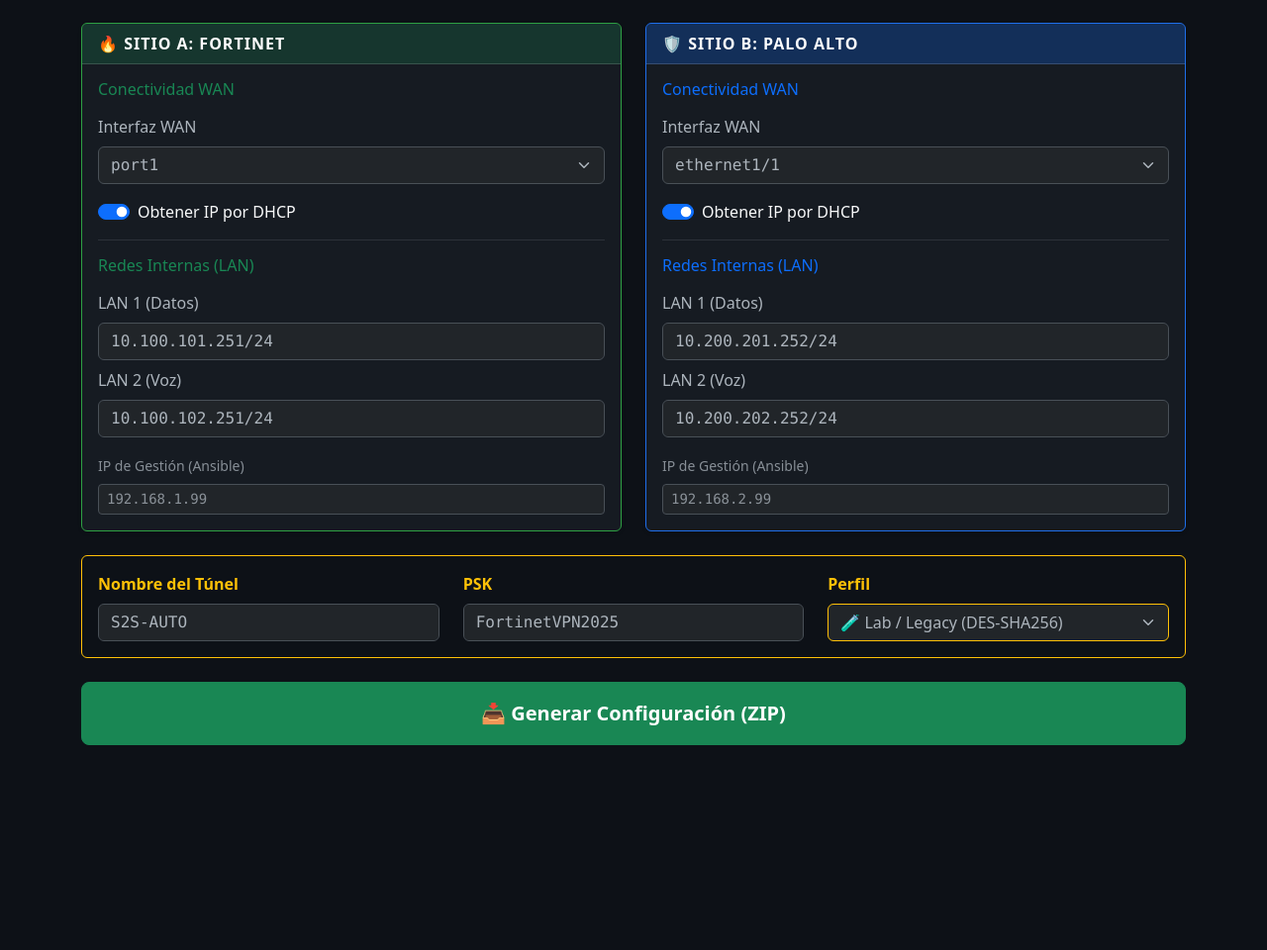
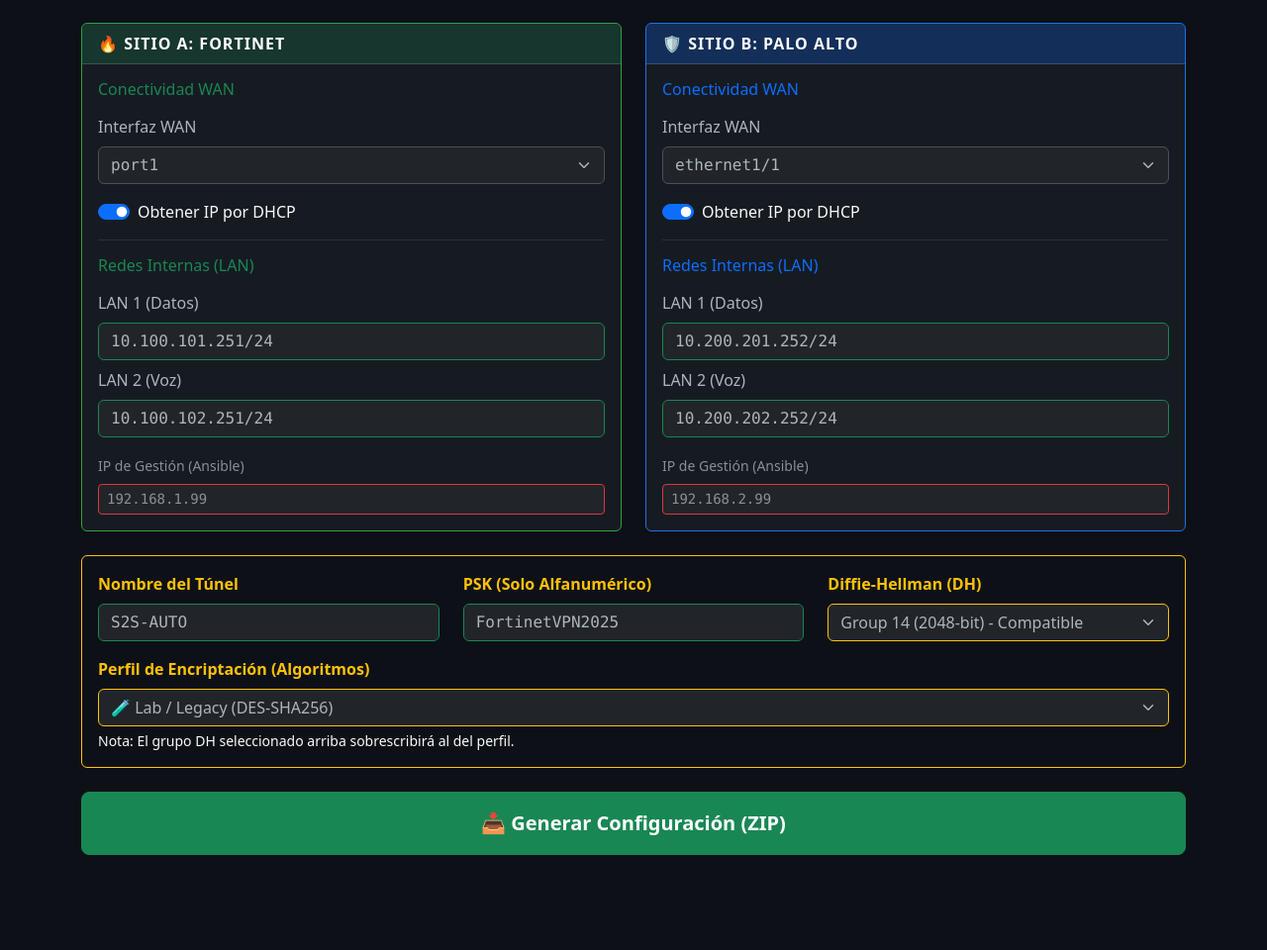
Before and after one commit to sr-emm/ESR-CHALLENGEML-FASE2, a Flask app: page / in a window 1280 px wide. Shown: the part 169-1129 px from the top of the page at 99% size. Before the commit the page ends 922 px from the top, so only its background shows below. Run offline with Flask 3, Linux system fonts and the light colour scheme.

Commit message:
Agregado selector de DH y bloqueo de caracteres problematicos en la password.

```diff
--- a/vpn_generator/app.py
+++ b/vpn_generator/app.py
@@ -4,12 +4,12 @@ from flask import Flask, render_template, request, send_file
 
 app = Flask(__name__)
 
+# Los perfiles ahora solo definen los algoritmos de encriptación
 VPN_PROFILES = {
     "lab_legacy": {
         "name": "🧪 Lab / Legacy (DES-SHA256)",
         "phase1_prop": "des-sha256",
         "phase2_prop": "des-sha256",
-        "dh_group": "14",
         "palo_enc": "des-cbc",
         "palo_auth": "sha256"
     },
@@ -17,8 +17,14 @@ VPN_PROFILES = {
         "name": "🏭 Producción (AES128-SHA256)",
         "phase1_prop": "aes128-sha256",
         "phase2_prop": "aes128-sha256",
-        "dh_group": "14",
         "palo_enc": "aes-128-cbc",
+        "palo_auth": "sha256"
+    },
+    "high_security": {
+        "name": "🛡️ Alta Seguridad (AES256-SHA256)",
+        "phase1_prop": "aes256-sha256",
+        "phase2_prop": "aes256-sha256",
+        "palo_enc": "aes-256-cbc",
         "palo_auth": "sha256"
     }
 }
@@ -28,46 +34,39 @@ def index():
     if request.method == 'POST':
         data = request.form.to_dict()
 
-        # Inyectar perfil de seguridad
+        # 1. Aplicar Perfil de Encriptación
         data.update(VPN_PROFILES[data.get('vpn_profile', 'lab_legacy')])
 
-        # Normalizar booleanos para Jinja2
-        # Si el checkbox no viene en el form, es False (Static IP)
+        # 2. Aplicar Selección Manual de Diffie-Hellman
+        # Esto sobrescribe o establece el dh_group final
+        data['dh_group'] = data.get('dh_group_select', '14')
+
+        # 3. Normalizar booleanos
         data['fg_is_dhcp'] = 'fg_is_dhcp' in data
         data['pa_is_dhcp'] = 'pa_is_dhcp' in data
 
-        # Lógica de Peer IP (Quién es el vecino)
-        # Si es Estático, usamos la IP que el usuario escribió.
-        # Si es DHCP, usamos un default o intentamos adivinar (para lab se usa hardcode si es dhcp)
-
+        # 4. Lógica de Peer IP
         if not data['fg_is_dhcp']:
-            # Si FG es estático, la Peer IP para Palo Alto es la IP del FG (quitando la máscara)
             data['pa_peer_ip'] = data['fg_wan_ip'].split('/')[0]
         else:
-            # Si FG es DHCP (Lab), asumimos la IP del lab .114
             data['pa_peer_ip'] = "10.100.100.114"
 
         if not data['pa_is_dhcp']:
-            # Si PA es estático, la Remote GW para FG es la IP del PA
             data['fg_remote_gw'] = data['pa_wan_ip'].split('/')[0]
         else:
-            # Si PA es DHCP (Lab), asumimos la IP del lab .115
             data['fg_remote_gw'] = "10.100.100.115"
 
-        # Generar ZIP
+        # 5. Generar ZIP
         memory_file = io.BytesIO()
         with zipfile.ZipFile(memory_file, 'w', zipfile.ZIP_DEFLATED) as zf:
-            # Renderizar plantillas
             for template in ['inventory.j2', 'all_vars.j2', 'site.j2']:
                 content = render_template(f'ansible_templates/{template}', **data)
-                # Mapear nombre de archivo destino
                 dest_name = template.replace('.j2', '.yml')
                 if template == 'inventory.j2': dest_name = 'inventory/hosts.yml'
                 if template == 'all_vars.j2': dest_name = 'group_vars/all.yml'
 
                 zf.writestr(dest_name, content)
 
-            # Agregar config base
             zf.writestr('ansible.cfg', "[defaults]\ninventory=./inventory/hosts.yml\nhost_key_checking=False\n")
 
         memory_file.seek(0)
--- a/vpn_generator/templates/index.html
+++ b/vpn_generator/templates/index.html
@@ -15,6 +15,9 @@
             background-color: #0d1117; color: #fff; border-color: #58a6ff; box-shadow: 0 0 0 0.25rem rgba(88, 166, 255, 0.25);
         }
         .hidden-field { display: none; }
+        /* Feedback visual para validación */
+        input:invalid { border-color: #dc3545; }
+        input:valid { border-color: #198754; }
     </style>
 </head>
 <body>
@@ -123,22 +126,45 @@
 
         <div class="card mt-4 border-warning bg-transparent">
             <div class="card-body">
-                <div class="row align-items-center">
-                    <div class="col-md-4">
+                <div class="row">
+                    <div class="col-md-4 mb-3">
                         <label class="form-label text-warning fw-bold">Nombre del Túnel</label>
                         <input type="text" class="form-control font-monospace" name="vpn_name" value="S2S-AUTO" required>
                     </div>
-                    <div class="col-md-4">
-                        <label class="form-label text-warning fw-bold">PSK</label>
-                        <input type="text" class="form-control font-monospace" name="vpn_psk" value="FortinetVPN2025" required>
+
+                    <div class="col-md-4 mb-3">
+                        <label class="form-label text-warning fw-bold">PSK (Solo Alfanumérico)</label>
+                        <input type="text" class="form-control font-monospace" name="vpn_psk"
+                               value="FortinetVPN2025"
+                               required
+                               pattern="[a-zA-Z0-9]+"
+                               title="Solo letras y números permitidos. Sin símbolos."
+                               oninput="validatePSK(this)">
+                        <div class="invalid-feedback">No uses símbolos (#, !, @). Solo letras y números.</div>
                     </div>
-                    <div class="col-md-4">
-                        <label class="form-label text-warning fw-bold">Perfil</label>
+
+                    <div class="col-md-4 mb-3">
+                        <label class="form-label text-warning fw-bold">Diffie-Hellman (DH)</label>
+                        <select class="form-select border-warning" name="dh_group_select">
+                            <option value="14" selected>Group 14 (2048-bit) - Compatible</option>
+                            <option value="19">Group 19 (256-bit ECP) - Rápido</option>
+                            <option value="21">Group 21 (521-bit ECP) - Muy Seguro</option>
+                            <option value="5">Group 5 (Legacy) - Solo si falla todo</option>
+                        </select>
+                    </div>
+                </div>
+
+                <div class="row">
+                    <div class="col-md-12">
+                        <label class="form-label text-warning fw-bold">Perfil de Encriptación (Algoritmos)</label>
                         <select class="form-select border-warning" name="vpn_profile">
                             {% for key, profile in profiles.items() %}
                             <option value="{{ key }}">{{ profile.name }}</option>
                             {% endfor %}
                         </select>
+                        <div class="form-text text-light">
+                            Nota: El grupo DH seleccionado arriba sobrescribirá al del perfil.
+                        </div>
                     </div>
                 </div>
             </div>
@@ -154,20 +180,30 @@
 
 <script>
     function toggleStatic(site) {
-        // site puede ser 'fg' o 'pa'
         var checkbox = document.getElementById(site + '_dhcp_check');
         var fields = document.getElementById(site + '_static_fields');
 
         if (checkbox.checked) {
             fields.style.display = 'none';
-            // Limpiar valores para no enviarlos por error
             fields.querySelectorAll('input').forEach(input => input.value = '');
         } else {
             fields.style.display = 'block';
         }
     }
 
-    // Inicializar estado al cargar
+    // Validación estricta de PSK en tiempo real
+    function validatePSK(input) {
+        // Reemplaza cualquier caracter que no sea letra o número
+        var regex = /[^a-zA-Z0-9]/g;
+        if (regex.test(input.value)) {
+            input.value = input.value.replace(regex, '');
+            // Opcional: Mostrar alerta suave o cambiar borde
+            input.classList.add('is-invalid');
+        } else {
+            input.classList.remove('is-invalid');
+        }
+    }
+
     document.addEventListener('DOMContentLoaded', function() {
         toggleStatic('fg');
         toggleStatic('pa');
```
